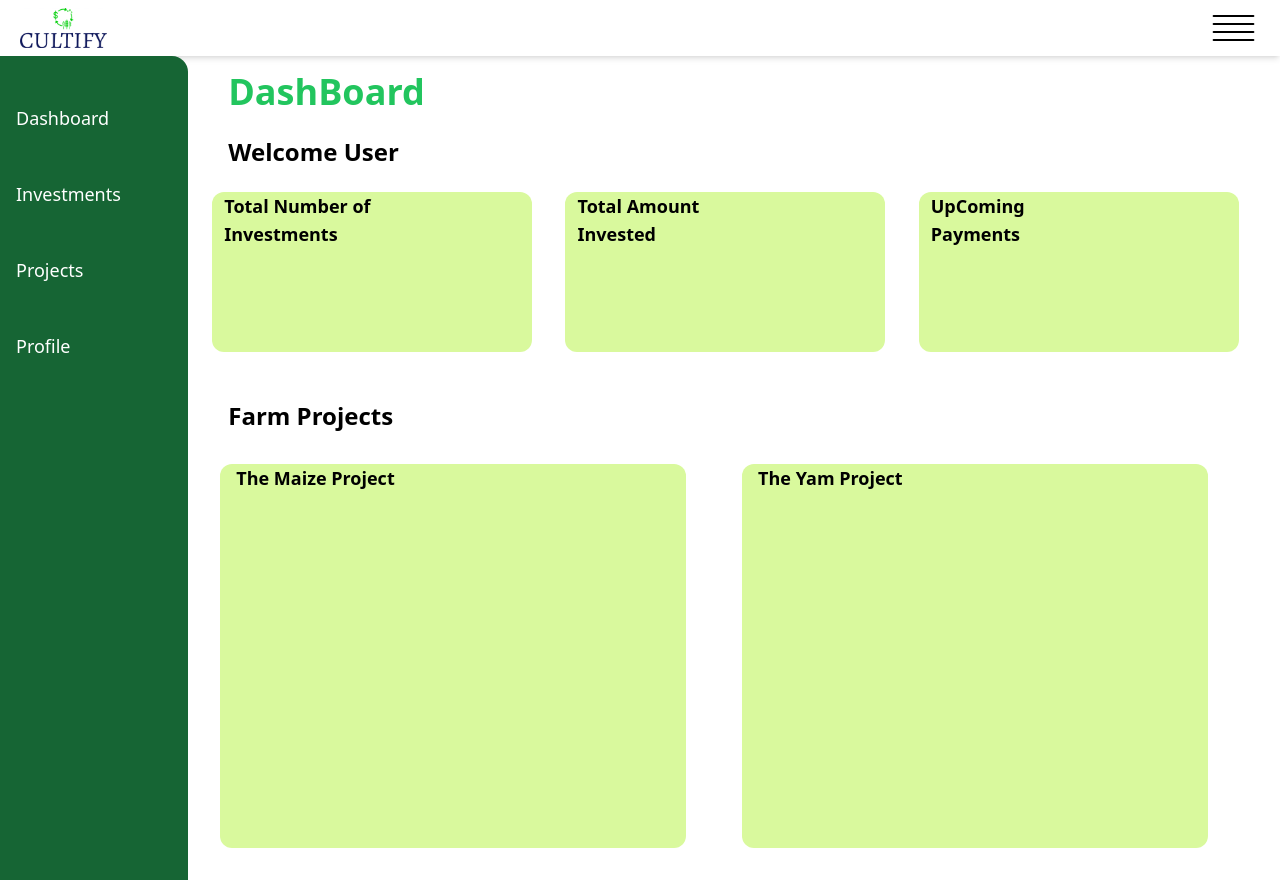
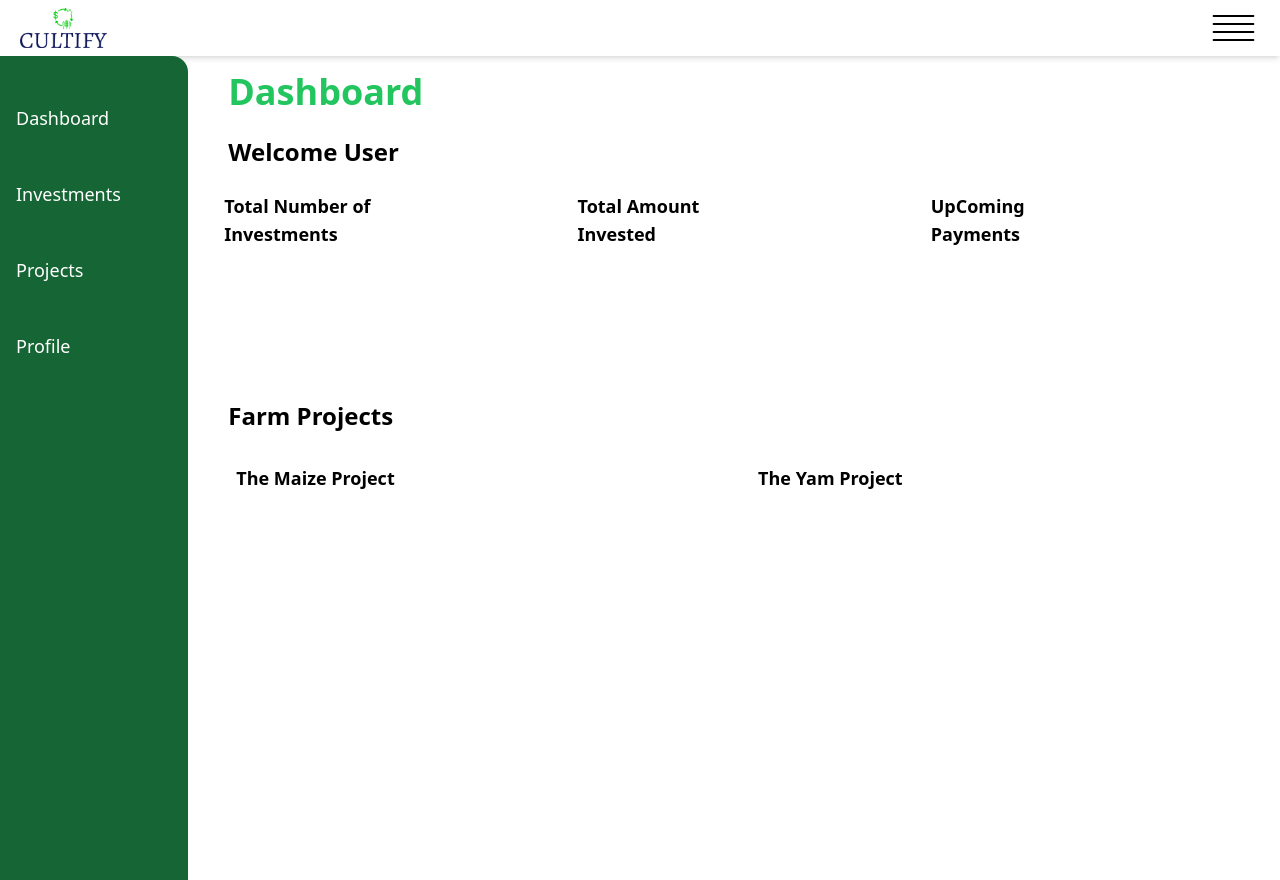
Before and after one commit to reniike/cultify_frontend, a React (Create React App) app: page /topNavBar in a window 1280 px wide. Built offline with nearby package versions, Linux system fonts and the light colour scheme.

Commit message:
dashboard another update

```diff
--- a/src/pages/dashboard/components/investorDash.jsx
+++ b/src/pages/dashboard/components/investorDash.jsx
@@ -8,7 +8,7 @@ const TopNavBar = () => {
 
 
   return (
-    <nav className="body overflow-hidden">
+    <nav className="body overflow-hidden bg-[]">
         <div className="top-nav bg-white shadow-md p-2 md:p-5 w-full mx-auto h-14 flex justify-between items-center top-0 z-50">
             <img src={cultifyLogo} className="logo h-10 w-30" alt="Logo" />
             <img src={dropDown} className="drop" alt="drop" />
@@ -26,19 +26,19 @@ const TopNavBar = () => {
             </div>
 
         <div className="right-nav pt-4 pr-10 top-15 right-20">
-                    <h3 className="dash-board font-bold text-green-500 text-4xl pl-10"> DashBoard</h3>
+                    <h3 className="dash-board font-bold text-green-500 text-4xl pl-10"> Dashboard</h3>
             <div className="upper-boxes">
                     <h3 className="welcome font-bold text-black-500 text-2xl pl-10 pt-6" > Welcome User </h3>
                 <div className="investors-details grid grid-cols-3 h-13 gap-x-20 mr-6 p-6">
-                    <div className="number border-1.1 bg-lime-200 w-80 h-40 rounded-xl font-bold text-black-600 text-lg pl-3">Total Number of<br/> Investments</div>
-                    <div className="amount border-1.1 bg-lime-200 w-80 rounded-xl font-bold text-black-600 text-lg pl-3">Total Amount <br/>Invested</div>
-                    <div className="payments border-1.1 bg-lime-200 w-80 rounded-xl font-bold text-black-600 text-lg pl-3">UpComing <br/>Payments</div>
+                    <div className="number border-1.1 bg-white w-80 h-40 rounded-xl font-bold text-black-600 text-lg pl-3">Total Number of<br/> Investments</div>
+                    <div className="amount border-1.1 bg-white w-80 rounded-xl font-bold text-black-600 text-lg pl-3">Total Amount <br/>Invested</div>
+                    <div className="payments border-1.1 bg-white w-80 rounded-xl font-bold text-black-600 text-lg pl-3">UpComing <br/>Payments</div>
                 </div>
             </div>
                     <h3 className="project font-bold text-black-600 text-2xl pl-10 pt-6"> Farm Projects</h3>
             <div className="product-details grid grid-cols-2 h-22 gap-x-14 ml p-8">
-                <div className="project-one bg-lime-200  rounded-xl h-96 pl-20 font-bold text-black-600 text-lg pl-4">The Maize Project</div>
-                <div className="project-two  bg-lime-200  rounded-xl h-96 pl-22 font-bold text-black-600 text-lg pl-4">The Yam Project</div>
+                <div className="project-one bg-white rounded-xl h-96 pl-20 font-bold text-black-600 text-lg pl-4">The Maize Project</div>
+                <div className="project-two  bg-white  rounded-xl h-96 pl-22 font-bold text-black-600 text-lg pl-4">The Yam Project</div>
 
             </div>
         </div>
```
